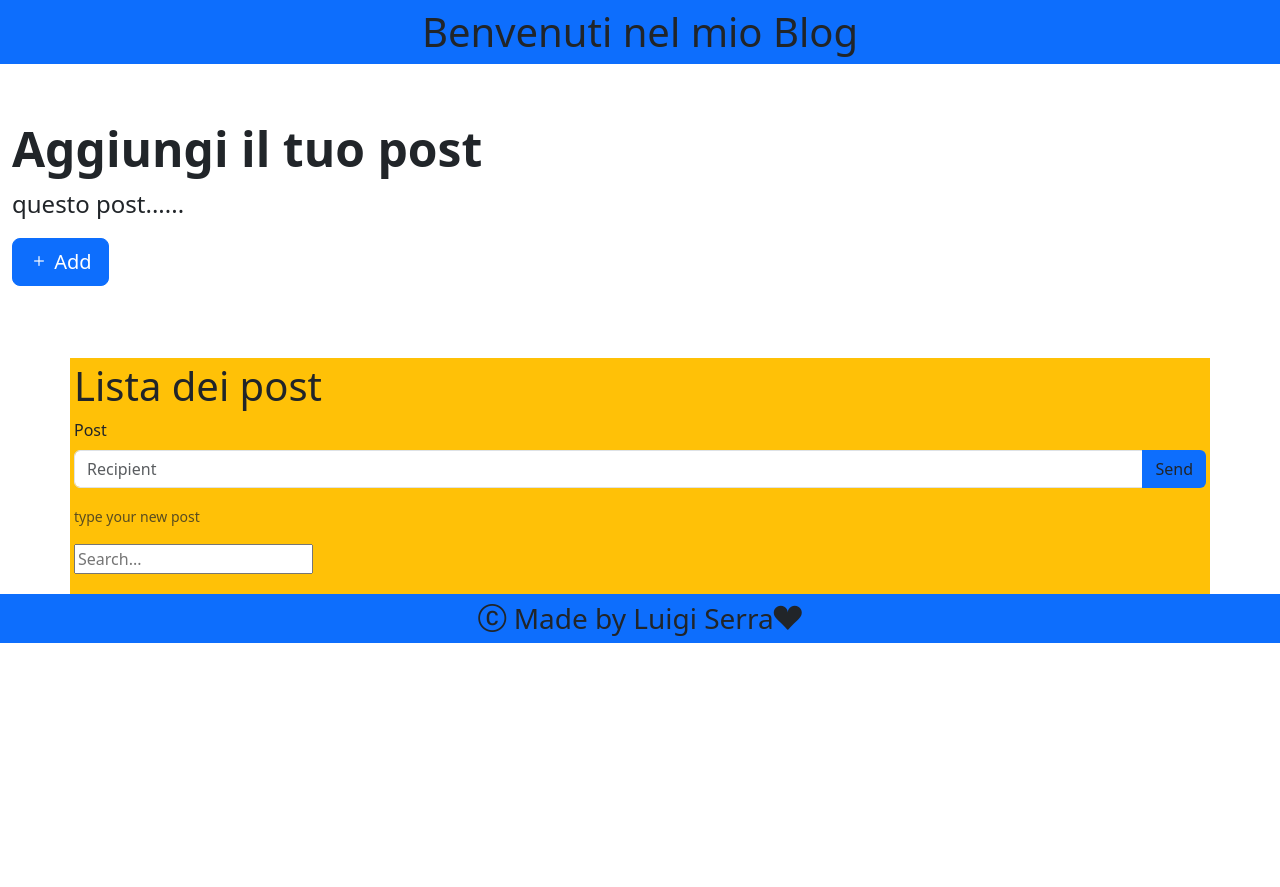
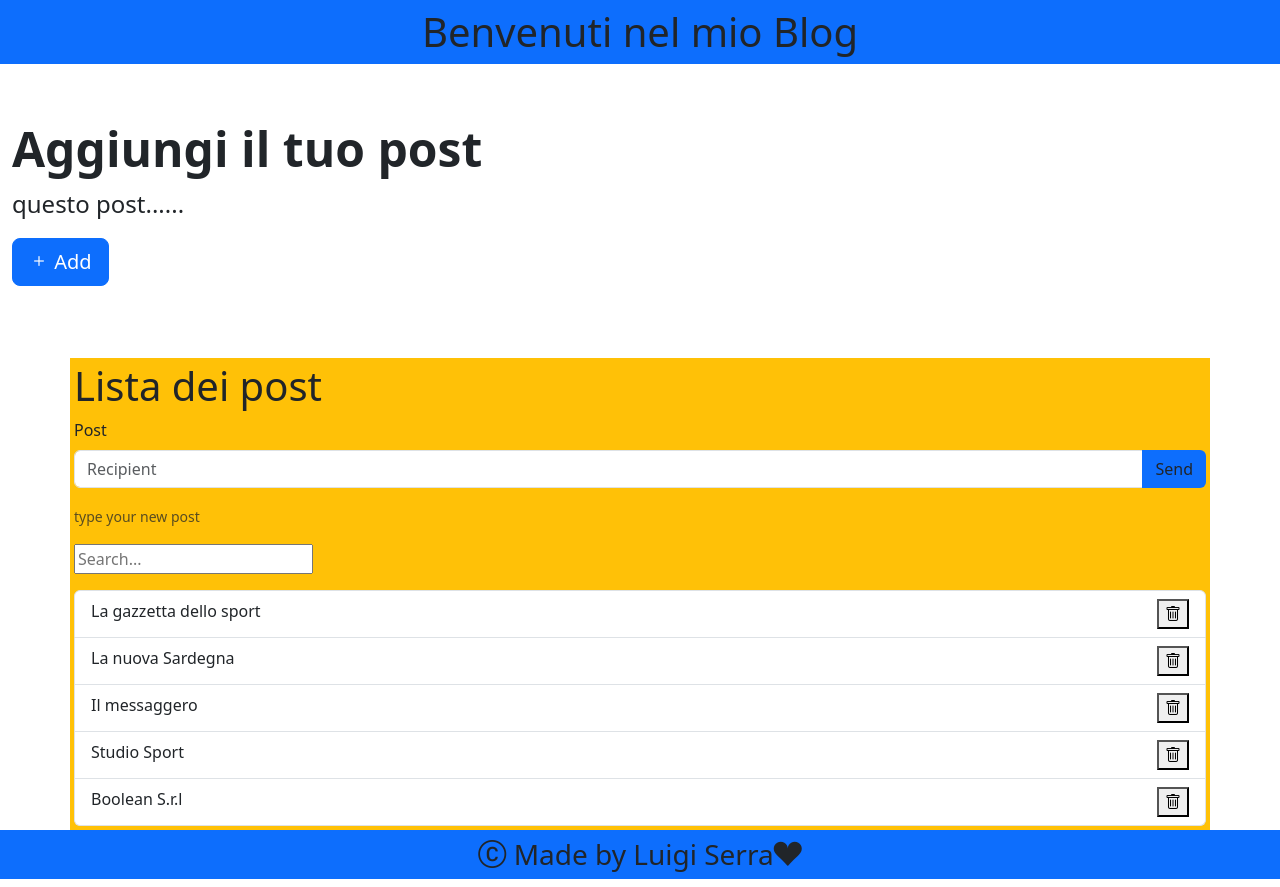
Before and after one commit to LuigiSerra91/react-form-multifield, a React (Vite) app: page / in a window 1280 px wide. Before the commit the page ends 800 px from the top, so only its background shows below. Built offline with nearby package versions, Linux system fonts and the light colour scheme.

Commit message:
fix_filter

```diff
--- a/src/App.jsx
+++ b/src/App.jsx
@@ -32,7 +32,29 @@ function App() {
     const[filteredTasks, setFilteredTasks] = useState([])
 
     const[formData, setFormData] = useState(initialFormdata)
+    useEffect(() => {
 
+      // searchText = Rest
+      // filteredTask = ['Rest']
+      // tasks = filterdTasks
+      // tasks = ['Rest']
+
+      // Digito
+      // searhText = Laravel
+      //
+
+
+      const filteredTasks = task.filter((task) => task.includes(searchText))
+      console.log(filteredTasks);
+
+      // Error
+      //setTasks(filteredTasks)
+
+      setFilteredTasks(filteredTasks)
+
+
+
+    }, [task, searchText])
 
     function addTask(e) {
         e.preventDefault()
@@ -238,6 +260,7 @@ function App() {
                     )}
 
                    </ul>
+
             </div>
 
 
```
